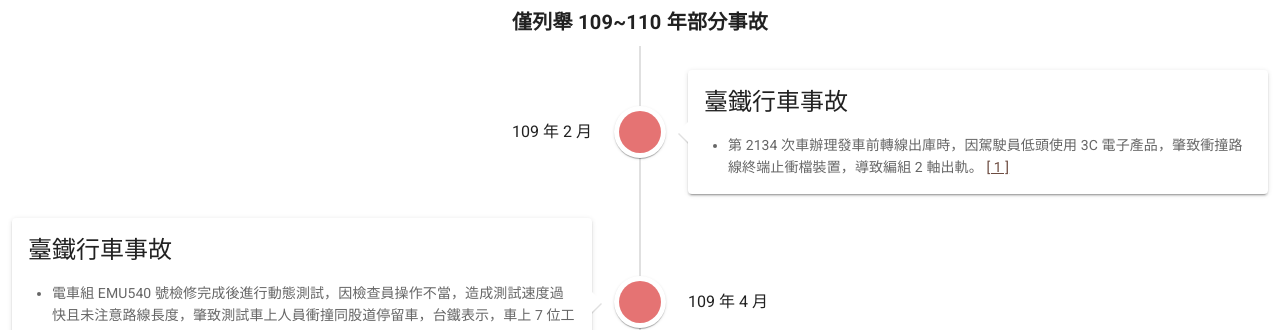
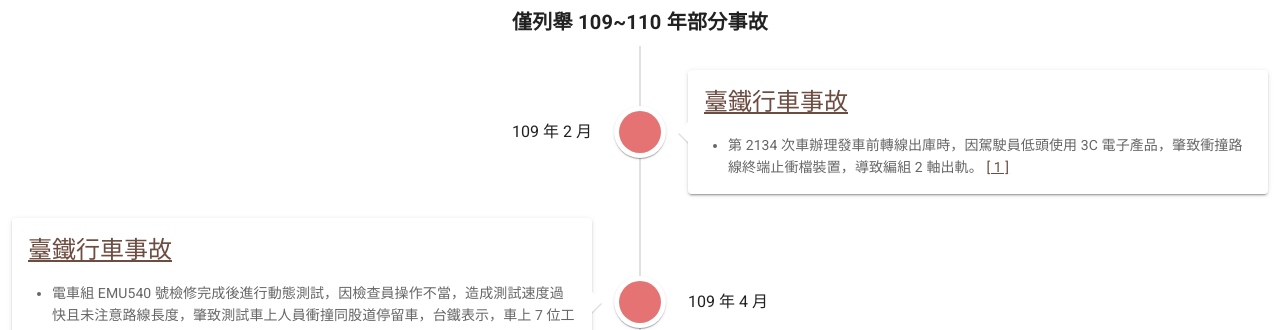
Before and after one commit to yunatseng/railway_accident, a Vue app: page / in a window 1280 px wide. Shown: the part 470-800 px from the top of the page. Built offline with nearby package versions, Linux system fonts and the light colour scheme.

Commit message:
chore: add anchor link to timeline item title

```diff
--- a/src/components/Main.vue
+++ b/src/components/Main.vue
@@ -40,6 +40,7 @@
         >
           <v-timeline-item
             v-for="(event,i) in eventList"
+            :id="`${event.normal}-${event.date.split(' ').join('-')}`"
             :key="i"
             color="dot"
             :large="$vuetify.breakpoint.smAndDown?false:true"
@@ -50,7 +51,10 @@
             </template>
             <v-card class="elevation-2">
               <v-card-title class="headline">
-                {{ event.normal }} <span
+                <a :href="`#${event.normal}-${event.date.split(' ').join('-')}`">
+                  {{ event.normal }}
+                </a>
+                <span
                   v-if="$vuetify.breakpoint.smAndDown"
                   class="ml-2 title font-weight-light"
                 >{{ event.date }}</span>
```
